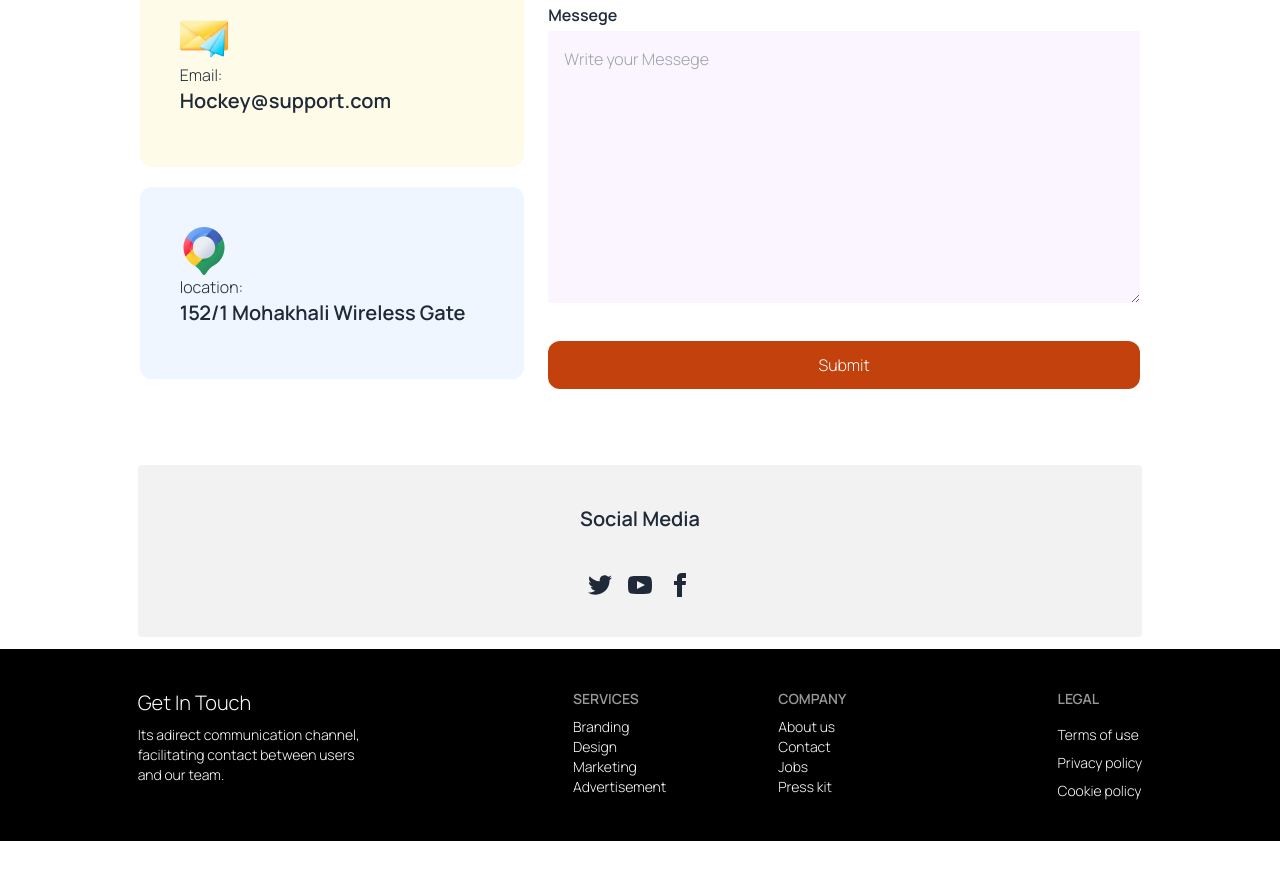
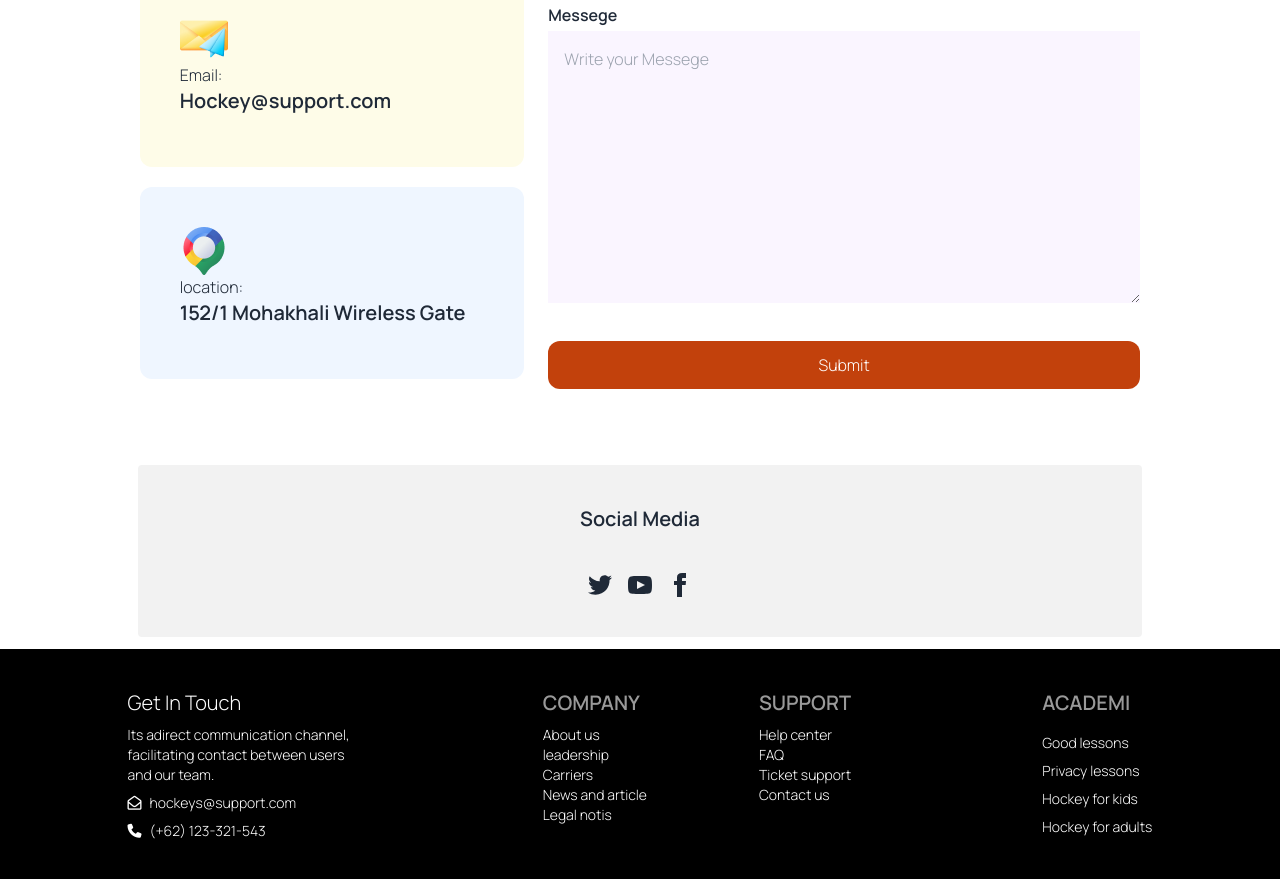
Before and after one commit to Anamul029/B9A2-Hockeys-website__Assignment-3, a plain HTML site: page index.html in a window 1280 px wide. Shown: the part 4406-5285 px from the top of the page. Before the commit the page ends 5247 px from the top, so only its background shows below. Drawn offline with nearby package versions, Linux system fonts and the light colour scheme.

Commit message:
adding footer style

```diff
--- a/index.html
+++ b/index.html
@@ -584,29 +584,40 @@
             <h2 class="text-xl mx-auto md:mx-0">Get In Touch</h2>
             <p class="w-56">Its adirect communication channel,
                 facilitating contact between users and our team.</p>
+                <div class="flex gap-2 justify-center items-center mx-auto md:mx-0">
+                    <i class="fa-regular fa-envelope-open"></i>
+                    <p class="font-medium">hockeys@support.com</p>
+                </div>
+
+                <div class="flex gap-2 justify-center items-center mx-auto md:mx-0">
+                    <i class="fa-solid fa-phone"></i>
+                    <p class="font-medium">(+62) 123-321-543</p>
+                </div>
         </aside>
         <div class="flex gap-16 lg:gap-28 mx-auto">
             <nav class="grid grid-cols-1">
-                <header class="footer-title">Services</header>
-                <a class="link link-hover">Branding</a>
-                <a class="link link-hover">Design</a>
-                <a class="link link-hover">Marketing</a>
-                <a class="link link-hover">Advertisement</a>
+                <header class="footer-title text-xl">Company</header>
+                <a class="link link-hover">About us</a>
+                <a class="link link-hover">leadership</a>
+                <a class="link link-hover">Carriers</a>
+                <a class="link link-hover">News and article</a>
+                <a class="link link-hover">Legal notis</a>
             </nav>
             <nav class="grid grid-cols-1">
-                <header class="footer-title">Company</header>
-                <a class="link link-hover">About us</a>
-                <a class="link link-hover">Contact</a>
-                <a class="link link-hover">Jobs</a>
-                <a class="link link-hover">Press kit</a>
+                <header class="footer-title text-xl">Support</header>
+                <a class="link link-hover">Help center</a>
+                <a class="link link-hover">FAQ</a>
+                <a class="link link-hover">Ticket support</a>
+                <a class="link link-hover">Contact us</a>
             </nav>
         </div>
 
         <nav class="mx-auto">
-            <header class="footer-title">Legal</header>
-            <a class="link link-hover">Terms of use</a>
-            <a class="link link-hover">Privacy policy</a>
-            <a class="link link-hover">Cookie policy</a>
+            <header class="footer-title text-xl">Academi</header>
+            <a class="link link-hover">Good lessons</a>
+            <a class="link link-hover">Privacy lessons</a>
+            <a class="link link-hover">Hockey for kids</a>
+            <a class="link link-hover">Hockey for adults</a>
         </nav>
 
 
```
